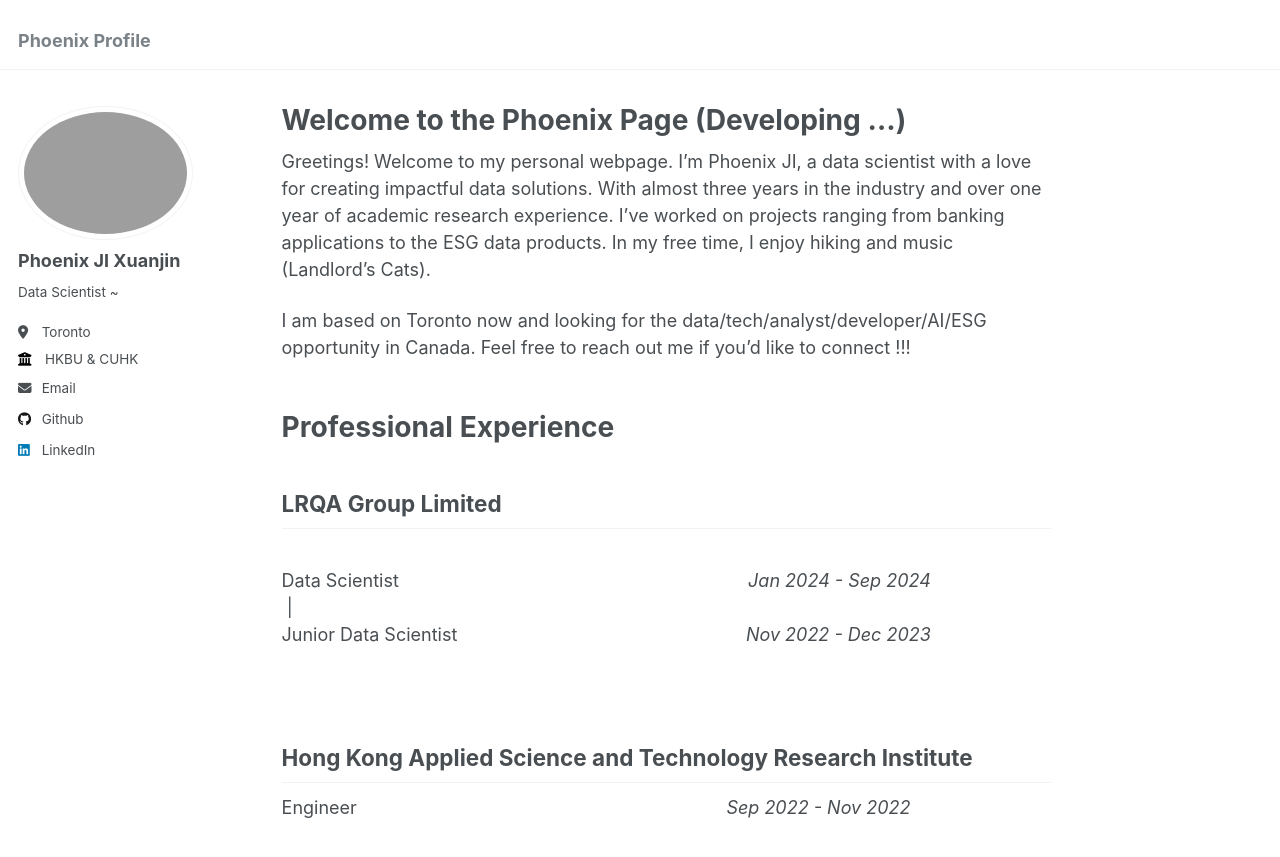
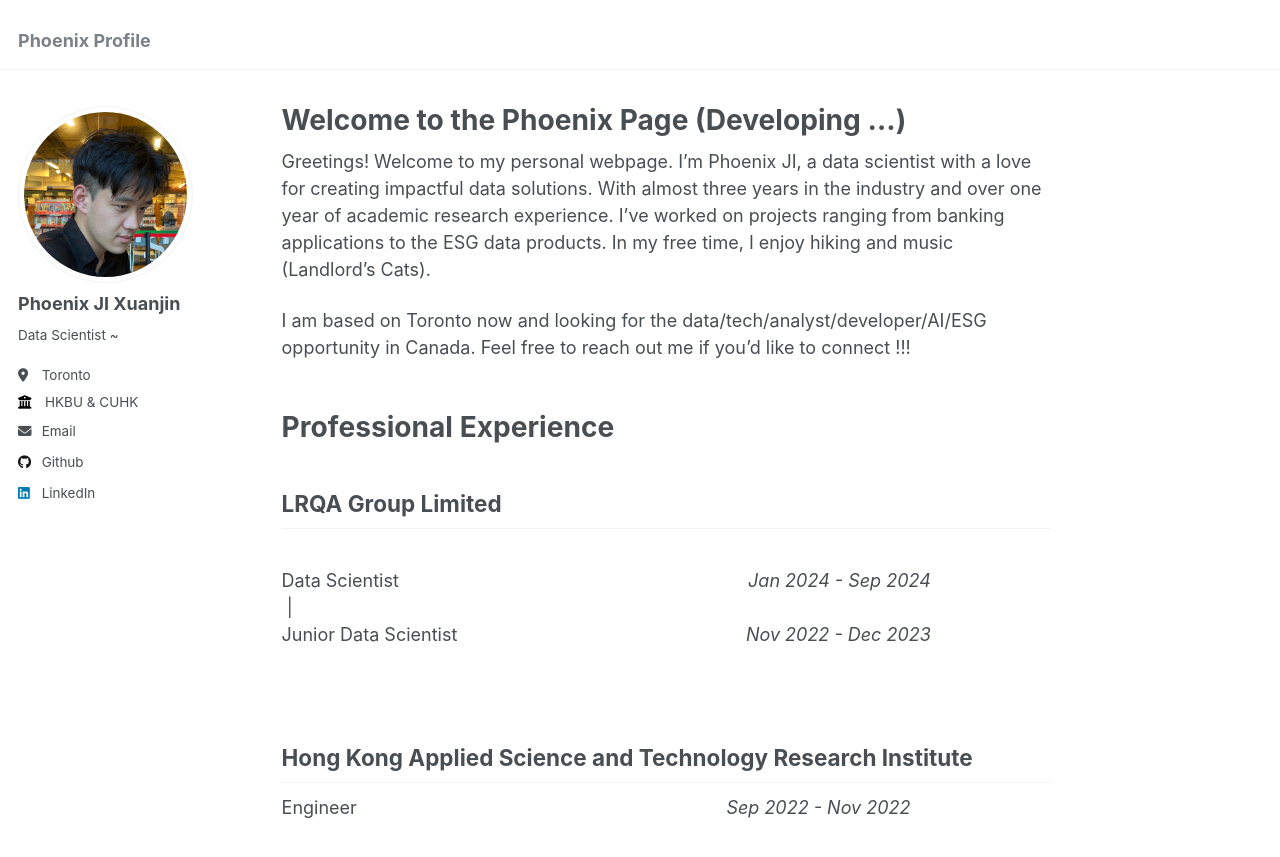
Before and after one commit to Phoenix-JI/phoenix-ji.github.io, a Jekyll site: the page built from _pages/about.md, in a window 1280 px wide and 900 px high. Shown: the top 857 px of the window. Built offline with Jekyll 4.4.1, drawn with Linux system fonts in a browser that asks for light colours.

Commit message:
Update _config.yml for the personal photo

```diff
--- a/_config.yml
+++ b/_config.yml
@@ -21,7 +21,7 @@ repository               : "Phoenix-JI/phoenix-ji.github.io"
 #               Additional customization can be done by editing /_includes/author-profile.html
 author:
   # Biographic information
-  avatar           : "PP.png"
+  avatar           : "Phoenix_JI.png" #"PP.png"
   name             : "Phoenix JI Xuanjin"
   pronouns         : # example: "she/her"
   bio              : "Data Scientist ~"
```
